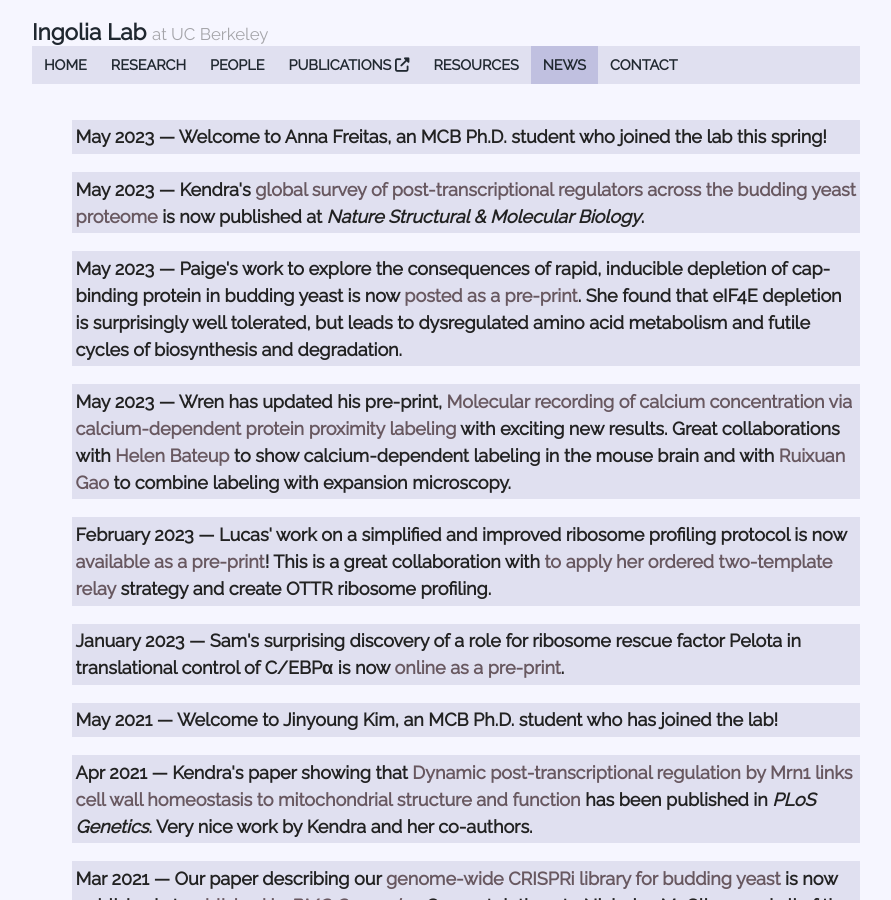
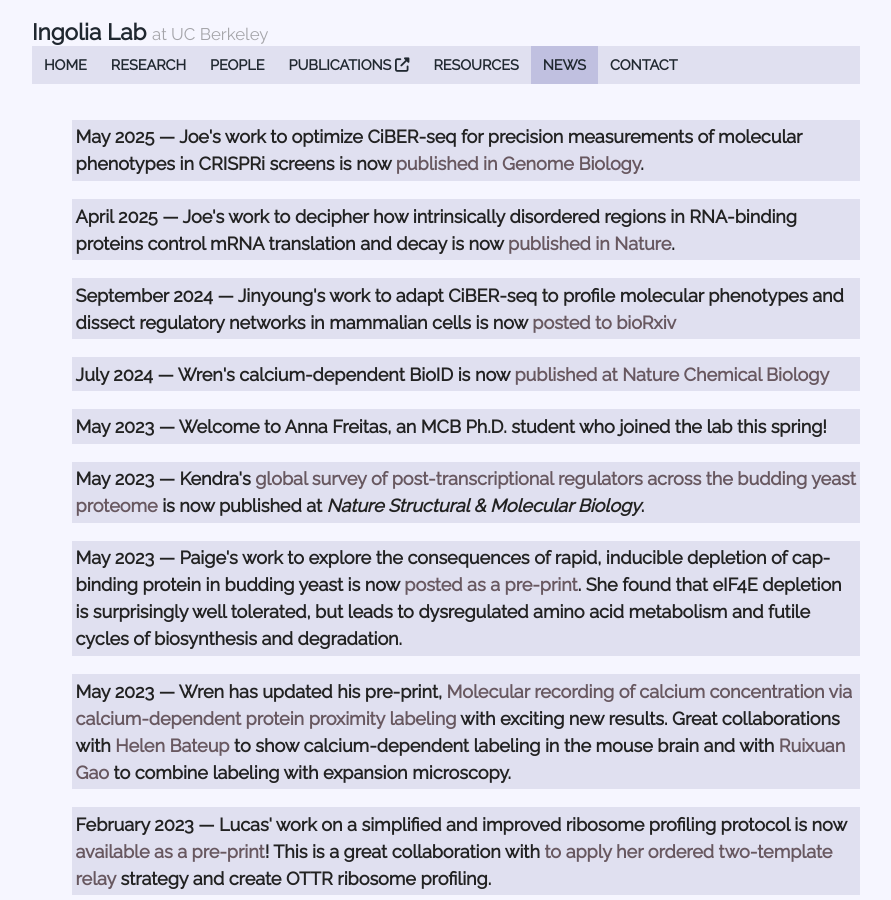
Before and after one commit to ingolia-lab/ingolia-lab.github.io, a Jekyll site: the page built from docs/news.html, in a window 1280 px wide and 900 px high. Shown: the whole window, without its empty margins (194-1085 px from the left). Built offline with Jekyll 4.4.1, drawn with Linux system fonts in a browser that asks for light colours; nearby versions of some CDN libraries.

Commit message:
Updates for the past two years

```diff
--- a/docs/_data/former.yml
+++ b/docs/_data/former.yml
@@ -1,3 +1,32 @@
+- name: Sua Lee
+  position: Undegraduate
+  time: 2025
+  group: u_2025
+
+- name: Rachel Baum
+  position: Graduate Student (MCB)
+  time: 2018&mdash;2024
+  now: Scientist, Trace Neuro
+  group: y_2024
+
+- name: Lucas Ferguson
+  position: Graduate Student (MCB), joint with Kathy Collins
+  time: 2019&mdash;2024
+  now: Scientist, Interdict Bio
+  group: y_2024
+
+- name: Paige Diamond
+  position: Graduate Student (MCB)
+  time: 2017&mdash;2023
+  now: Scientist, Interdict Bio
+  group: y_2023
+
+- name: Sam Fernandez
+  position: Graduate Student (MCB)
+  time: 2016&mdash;2022
+  now: Postdoctoral fellow in the Kranzusch lab at Harvard Med
+  group: y_2022
+
 - name: Lina Wan
   position: Undergraduate
   time: 2022
--- a/docs/_data/news.yml
+++ b/docs/_data/news.yml
@@ -1,3 +1,28 @@
+- date: May 2025
+  title: >
+    Joe's work to optimize CiBER-seq for precision measurements of
+    molecular phenotypes in CRISPRi screens is now
+    <a href="https://doi.org/10.1186/s13059-025-03610-w">published
+    in Genome Biology</a>.
+
+- date: April 2025
+  title: >
+    Joe's work to decipher how intrinsically disordered regions in
+    RNA-binding proteins control mRNA translation and decay is now
+    <a href="https://doi.org/10.1038/s41586-025-08919-x">published in Nature</a>.
+
+- date: September 2024
+  title: >
+    Jinyoung's work to adapt CiBER-seq to profile molecular phenotypes and
+    dissect regulatory networks in mammalian cells is now
+    <a href="https://doi.org/10.1101/2024.09.06.611573">posted to bioRxiv</a>
+
+- date: July 2024
+  title: >
+    Wren's calcium-dependent BioID is now
+    <a href="https://doi.org/10.1038/s41589-024-01603-7">published at Nature Chemical
+    Biology</a>
+
 - date: May 2023
   title: >
     Welcome to Anna Freitas, an MCB Ph.D. student who joined the lab this spring!
--- a/docs/_data/people-shortterm.yml
+++ b/docs/_data/people-shortterm.yml
@@ -1,2 +1,2 @@
-- name: Adeline Ra
+- name: Alon Gibor
   position: Undergraduate
```
Also changed, not shown: docs/_data/people-fulltime.yml (+1 -28 lines).
